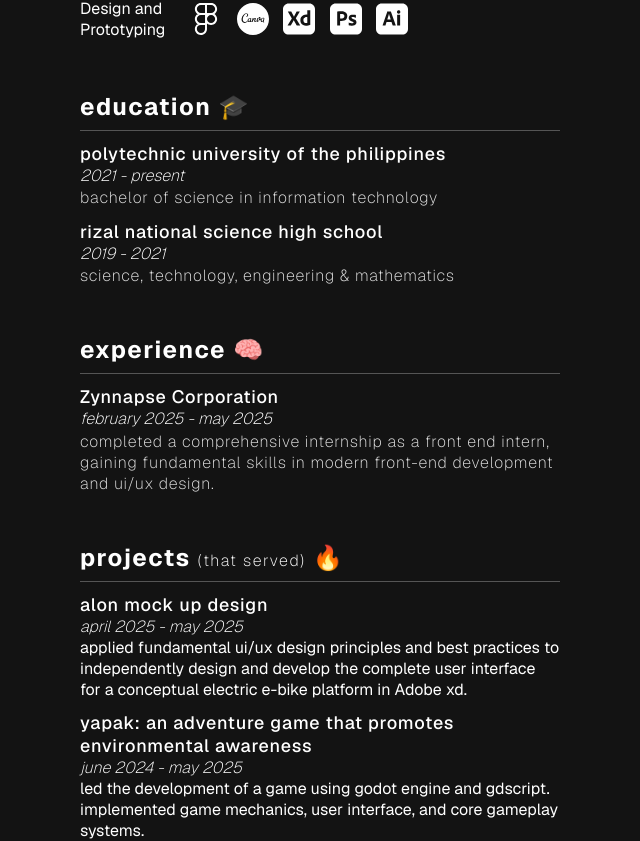
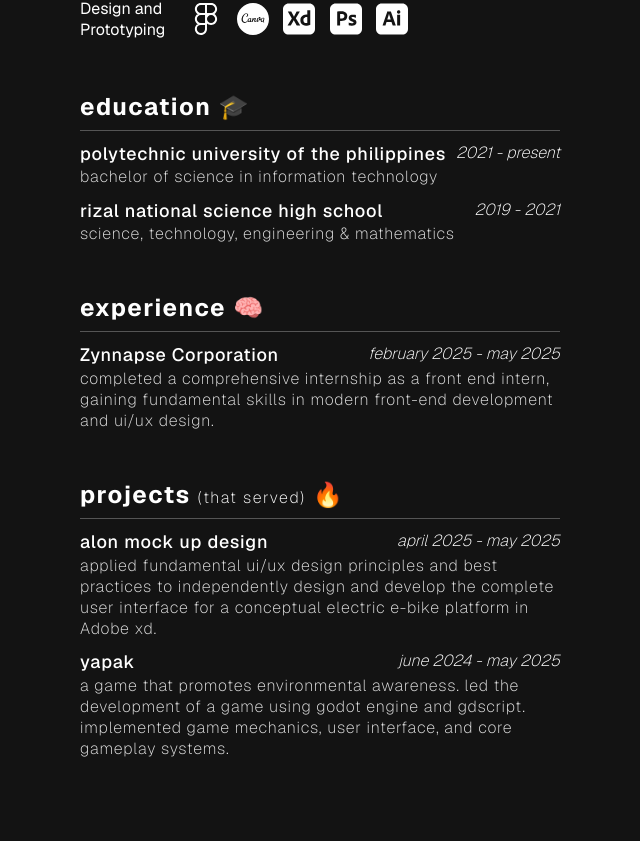
Before and after one commit to inigolacson/my-app, a Next.js app: page / in a window 1280 px wide. Shown: the part 790-1631 px from the top of the page, without its empty margins (576-1216 px from the left). After the commit the page ends 1549 px from the top, so only its background shows below. Built offline with nearby package versions, Linux system fonts and the light colour scheme.

Commit message:
Content done, finalization and tweaking to go

```diff
--- a/component/education/educationComponent.js
+++ b/component/education/educationComponent.js
@@ -2,9 +2,11 @@ import educ from "@styles/modules/right/education.module.scss";
 
 export function EducationComponent({name, course, date}) {
     return (
-        <section className={educ.educationContainer}>
-        <h1 className={educ.educationTitle}>{name}</h1>
-        <p className={educ.educationYear}>{date}</p>
+        <section>
+            <div className={educ.educationContainer}>
+            <h1 className={educ.educationTitle}>{name}</h1>
+            <p className={educ.educationYear}>{date}</p>
+        </div>
         <p className={educ.educationCourse}>{course}</p>
         </section>
     )
--- a/component/experience/experiencesComponent.js
+++ b/component/experience/experiencesComponent.js
@@ -2,10 +2,12 @@ import experience from '@styles/modules/right/experiences.module.scss';
 
 export function ExperienceComponent({company, description, date }) {
     return (
-        <section className={experience.experienceContainer}>
-            <h1 className={experience.experienceCompany}>{company}</h1>
+        <section>
+        <div className={experience.experienceContainer}>
+            <h1 className={experience.experienceCompany}>{company} </h1>
             <p className={experience.experienceDate}>{date}</p>
-            <p className={experience.experienceDescription}>{description}</p>
+        </div>
+         <p className={experience.experienceDescription}>{description}</p>
         </section>
     )
 }
--- a/component/project/projectsComponent.js
+++ b/component/project/projectsComponent.js
@@ -2,10 +2,12 @@ import projects from '@styles/modules/right/projects.module.scss';
 
 export function ProjectComponent({title, date, description}) {
     return (
-        <section className={projects.projectContainer}>
-            <h1 className={projects.projectTitle}>{title}</h1>
-            <p className={projects.projectDate}>{date}</p>
-            <p className={projects.projectDescription}>{description}</p>
+        <section>
+            <div className={projects.projectContainer}>
+                <h1 className={projects.projectTitle}>{title}</h1>
+                <p className={projects.projectDate}>{date}</p>
+            </div>
+                <p className={projects.projectDescription}>{description}</p>
         </section>
     )
 }
--- a/data/information.js
+++ b/data/information.js
@@ -57,9 +57,9 @@ const projectInfo = [
 
     },
     {
-        title: 'yapak: an adventure game that promotes environmental awareness',
+        title: 'yapak',
         date: 'june 2024 - may 2025',
-        description: 'led the development of a game using godot engine and gdscript. implemented game mechanics, user interface, and core gameplay systems.',
+        description: 'a game that promotes environmental awareness. led the development of a game using godot engine and gdscript. implemented game mechanics, user interface, and core gameplay systems.',
 
     },
 ]
--- a/styles/modules/right/education.module.scss
+++ b/styles/modules/right/education.module.scss
@@ -3,6 +3,9 @@
 .educationContainer {
     margin-top: .7rem;
     width: 100%;
+    display: flex;
+    justify-content: space-between;
+
 }
 
 .educationTitle {
@@ -24,4 +27,5 @@
     font-size: 1rem;
     font-style: italic;
     font-weight: 200;
+    display: inline;
 }
--- a/styles/modules/right/experiences.module.scss
+++ b/styles/modules/right/experiences.module.scss
@@ -3,6 +3,8 @@
 .experienceContainer {
     width: 100%;
     margin-top: .7rem;
+    display: flex;
+    justify-content: space-between;
 }
 
 .experienceCompany {
@@ -24,4 +26,5 @@
     font-size: 1rem;
     font-style: italic;
     font-weight: 200;
+    display: inline;
 }
--- a/styles/modules/right/projects.module.scss
+++ b/styles/modules/right/projects.module.scss
@@ -3,6 +3,8 @@
 .projectContainer {
     margin-top: .7rem;
     width: 100%;
+    display: flex;
+    justify-content: space-between;
 }
 
 .projectTitle {
@@ -12,12 +14,12 @@
 
 }
 
-.projectsDescription {
+.projectDescription {
     margin-top: .1rem;
     font-size: 1rem;
     font-weight: 250;
     font-size: 1rem;
-    letter-spacing: -.05rem;
+    letter-spacing: .05rem;
     color: rgb(224, 224, 224);
 }
 
@@ -25,4 +27,5 @@
     font-size: 1rem;
     font-style: italic;
     font-weight: 200;
+    display: inline;
 }
```
